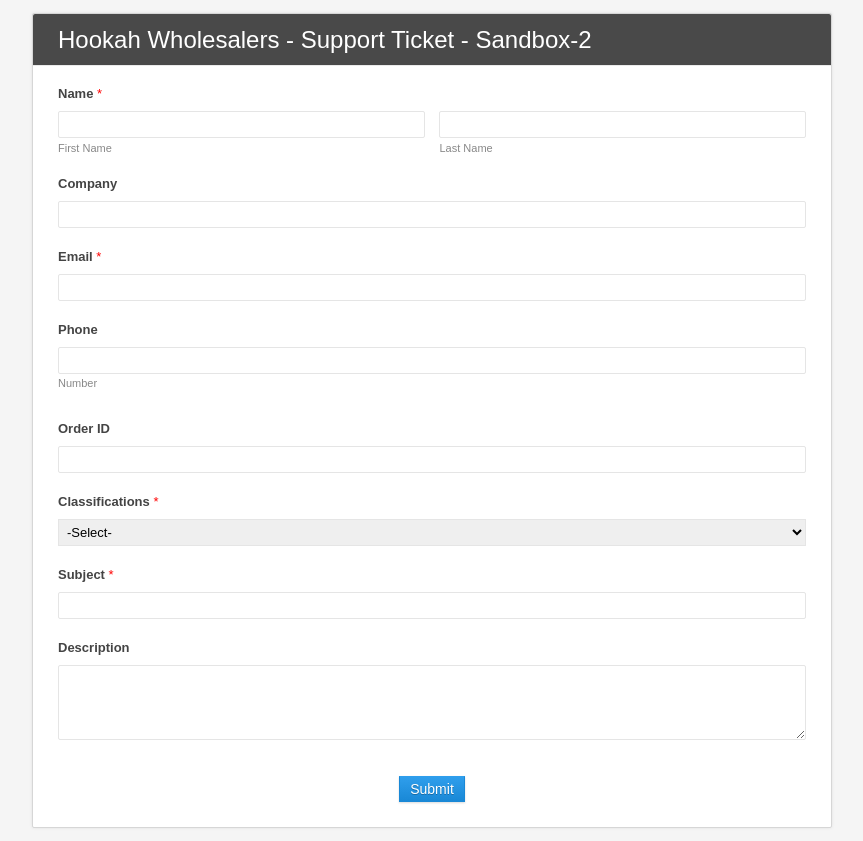
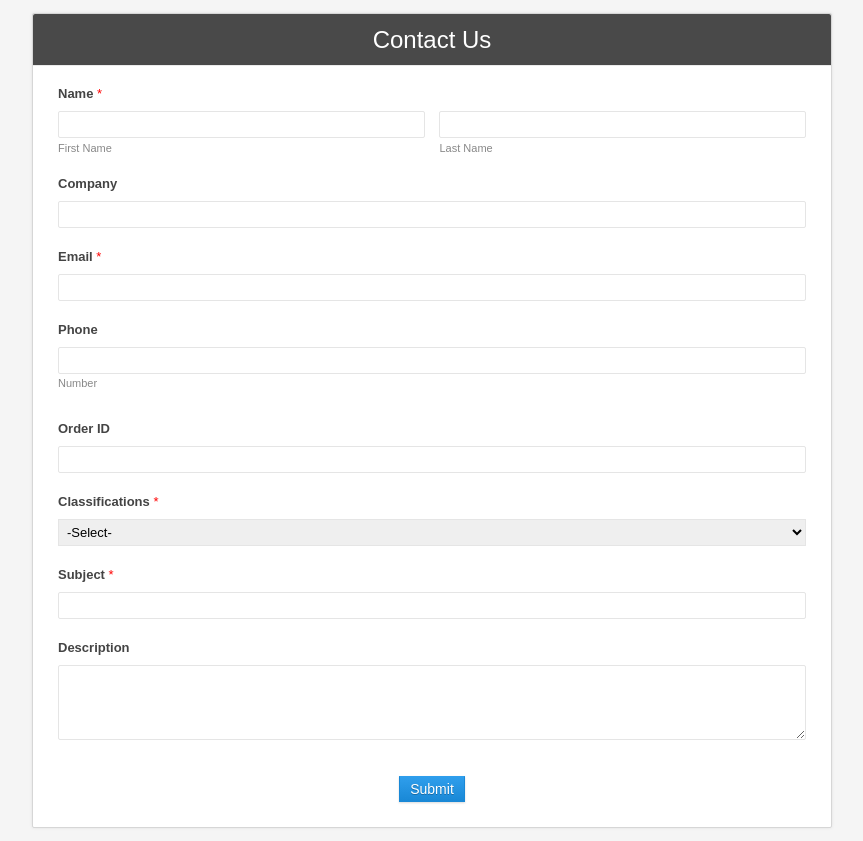
Before and after one commit to 3liGlobal/PrePod-GHW-Contact-Us, a plain HTML site: page index.html in a window 1280 px wide. Shown: the whole page, without its empty margins (208-1071 px from the left). Drawn offline with Linux system fonts and the light colour scheme.

Commit message:
Update index.html

```diff
--- a/index.html
+++ b/index.html
@@ -5,7 +5,7 @@
 <input type="hidden" name="zf_redirect_url" value=""><!-- To redirect to a specific page after record submission , place the respective url within the " " in the above hidden input field -->
 <input type="hidden" name="zc_gad" value=""><!-- If GCLID is enabled in Zoho CRM Integration, click details of AdWords Ads will be pushed to Zoho CRM -->
 <div class="zf-templateWrapper"><!---------template Header Starts Here---------->
-<ul class="zf-tempHeadBdr"><li class="zf-tempHeadContBdr"><h2 class="zf-frmTitle"><em>Hookah Wholesalers - Support Ticket - Sandbox-2</em></h2>
+<ul class="zf-tempHeadBdr"><li class="zf-tempHeadContBdr" style="text-align: center;"><h2 class="zf-frmTitle"><em>Contact Us</em></h2>
 <p class="zf-frmDesc"></p>
 <div class="zf-clearBoth"></div></li></ul><!---------template Header Ends Here---------->
 <!---------template Container Starts Here---------->
```
